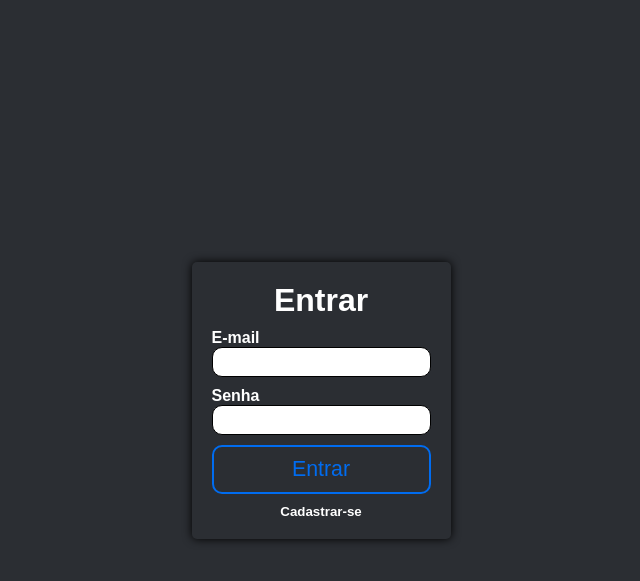
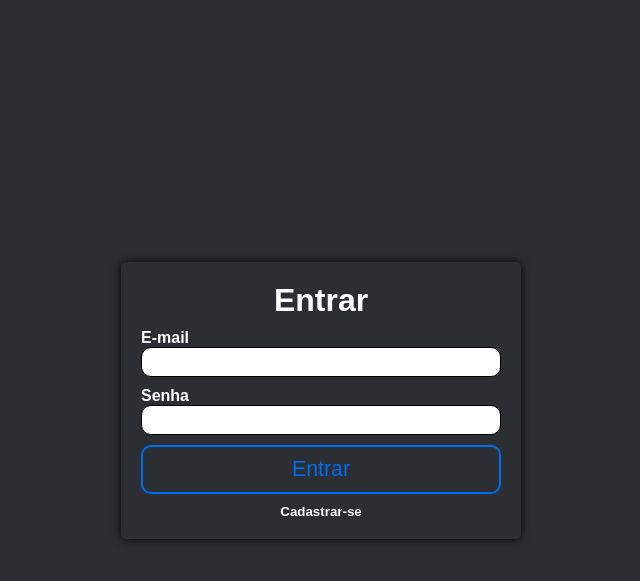
Before and after one commit to renanoliveira1221/ToDo_Django, a Django app: page /accounts/login/ in a window 1280 px wide. Shown: the top 581 px of the page, without its empty margins (319-959 px from the left). Run offline with Django 5.2, Linux system fonts and the light colour scheme.

Commit message:
Update login.css

```diff
--- a/static/accounts/login.css
+++ b/static/accounts/login.css
@@ -15,6 +15,8 @@ form {
     padding: 20px;
     border-radius: 5px;
     box-shadow: 0 0 10px black;
+    margin: 0 10px;
+    width: 400px;
 }
 
 h1 {
```
